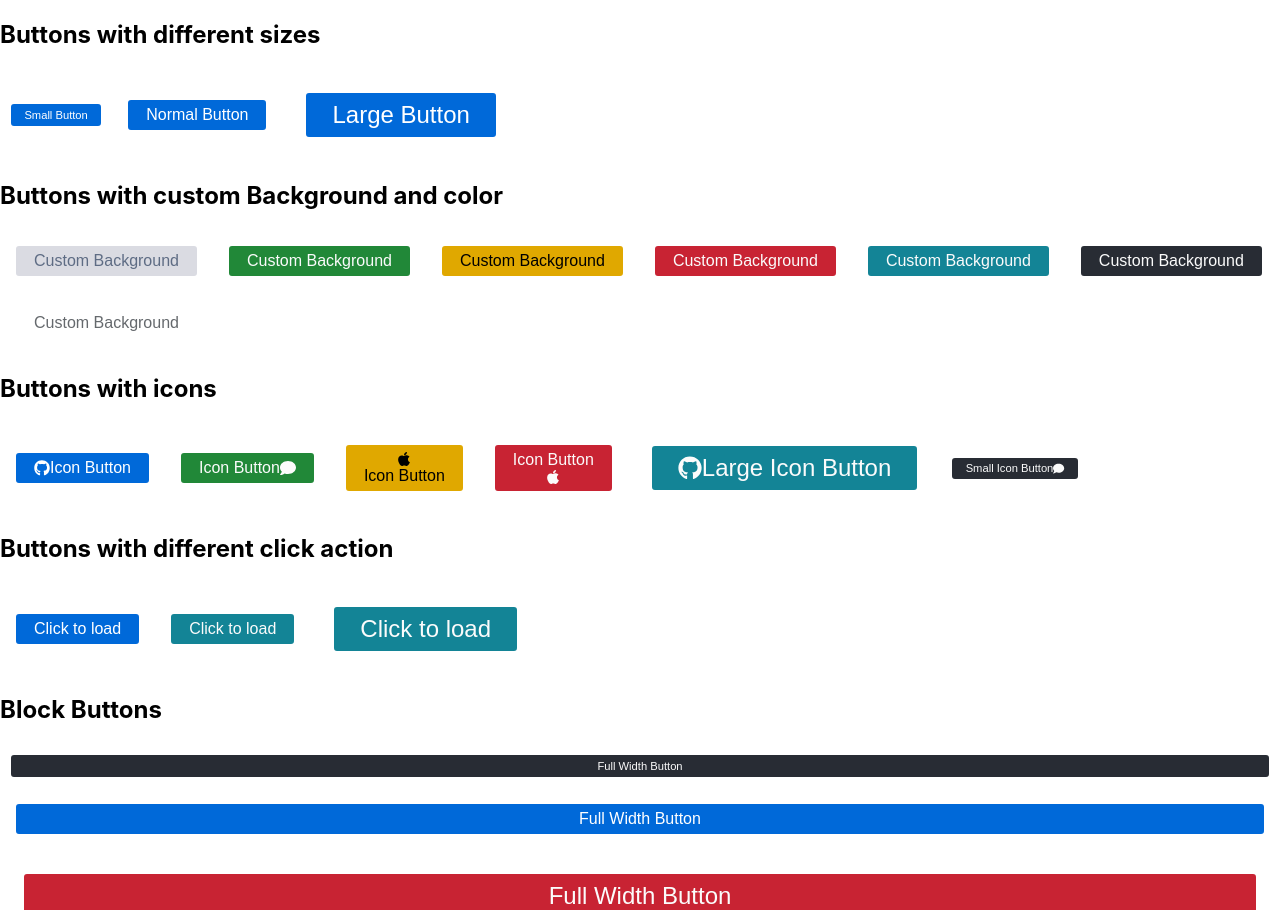
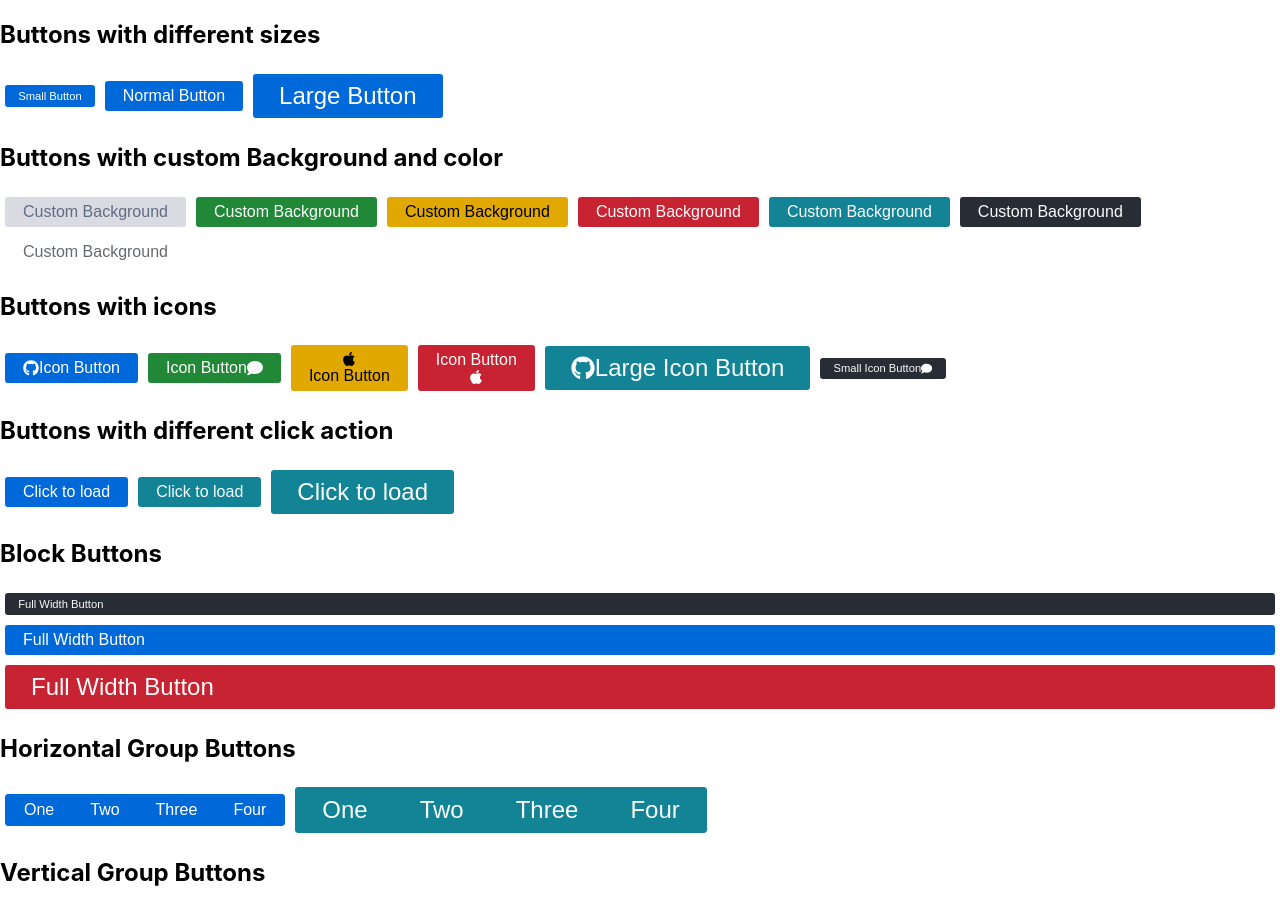
Before and after one commit to reactgeeks/todo, a React (Create React App) app: page /button in a window 1280 px wide. Shown: the top 910 px of the page. Built offline with nearby package versions, Linux system fonts and the light colour scheme.

Commit message:
added group button component

```diff
--- a/src/todo/components/Button.js
+++ b/src/todo/components/Button.js
@@ -5,15 +5,16 @@ import styled from 'styled-components';
 const ButtonContainer = styled.button`
   background: ${props => props.bg ? props.bg : "#0069D9"};
   color: ${props => props.color ? props.color : "white"};
-  font-size: 1em;
-  margin: ${props => props.margin ? props.margin : '1em'};
-  padding: 0.25em 1em;
+  margin: ${props => props.margin ? props.margin : '0'};
+  outline: ${props => props.outline ? props.outline : ''};
   border: 2px solid ${props => props.bg ? props.bg : "#0069D9"};
   border-radius: ${props => props.borderRadius ? props.borderRadius : "3px"};
-  width: ${props => props.block ? '100%' : "fit-content"};
+  width: ${props => props.block ? '100%' : props.width ? props.width : 'fit-content'};
+  padding: 0.25em 1em;
+  font-size: 1em;
   cursor: pointer;
   display: flex;
-  justify-content: center;
+  justify-content: left;
   align-items: center;
 
   &:hover {
@@ -90,23 +91,34 @@ const StyledSpinner = styled.svg`
     }
   `;
 
-const Button = ({ icon, bg, color, children, size, iconPosition, action, block, isLoading, onClick, margin }) => {
+const GroupButtonContainer = styled.div`
+  margin : ${props => props.margin ? props.margin : '3px'};
+  display : flex;
+  flex-direction: ${props => props.vertical ? 'column' : 'row'};
+  align-items: center;
+  border: 1px solid ${props => props.background ? props.background : '#0069D9'};
+  background: ${props => props.background ? props.background : '#0069D9'};
+  border-radius: 3px;
+  width: fit-content;
+`;
+
+const Button = ({ icon, bg, color, children, size, iconPosition, action, block, isLoading, onClick, margin, borderRadius, width, outline }) => {
   const Icon = Fa[icon];
 
   let RenderButtonContainer = (
-    <ButtonContainer className={iconPosition} bg={bg} color={color} block={block} onClick={onClick} margin={margin}>
+    <ButtonContainer className={iconPosition} bg={bg} color={color} block={block} onClick={onClick} margin={margin} borderRadius={borderRadius} width={width} outline={outline}>
       {isLoading ? action === 'text' ? 'Loading...' : <Spinner /> : Icon ? <><Icon />{children}</> : children}
     </ButtonContainer>
   );
   if (size === "lg") {
     RenderButtonContainer = (
-      <LargeButtonContainer className={iconPosition} bg={bg} color={color} block={block} onClick={onClick} margin={margin}>
+      <LargeButtonContainer className={iconPosition} bg={bg} color={color} block={block} onClick={onClick} margin={margin} borderRadius={borderRadius} width={width} outline={outline}>
         {isLoading ? action === 'text' ? 'Loading...' : <Spinner /> : Icon ? <><Icon />{children}</> : children}
       </LargeButtonContainer>
     );
   } else if (size === "sm") {
     RenderButtonContainer = (
-      <SmallButtonContainer className={iconPosition} bg={bg} color={color} block={block} handleClick={onClick} margin={margin}>
+      <SmallButtonContainer className={iconPosition} bg={bg} color={color} block={block} handleClick={onClick} margin={margin} borderRadius={borderRadius} width={width} outline={outline}>
         {isLoading ? action === 'text' ? 'Loading...' : <Spinner /> : Icon ? <><Icon />{children}</> : children}
       </SmallButtonContainer>
     );
@@ -114,4 +126,11 @@ const Button = ({ icon, bg, color, children, size, iconPosition, action, block,
   return (RenderButtonContainer);
 };
 
+export const GroupButton = ({ background, vertical, color, children, in_margin, out_margin, width, outline }) => {
+  const childrenWithProps = React.Children.map(children, child =>
+    React.cloneElement(child, {margin : in_margin, borderRadius: '0', color: color, bg:background, width: width, outline:outline})
+  );
+  return <GroupButtonContainer vertical={vertical} margin = {out_margin} background={background}>{childrenWithProps}</GroupButtonContainer>
+}
+
 export default Button;
--- a/src/todo/demo/ButtonDemo.js
+++ b/src/todo/demo/ButtonDemo.js
@@ -1,5 +1,5 @@
 import React, { useState } from 'react';
-import Button from '../components/Button';
+import Button, {GroupButton} from '../components/Button';
 import styled from 'styled-components';
 
 const Container = styled.div`
@@ -33,40 +33,82 @@ export default () => {
         <React.Fragment>
             <h2>Buttons with different sizes</h2>
             <Container>
-                <Button size="sm" action="text">Small Button</Button>
-                <Button action="text">Normal Button</Button>
-                <Button size="lg" action="text">Large Button</Button>
+                <Button margin="5px" size="sm" action="text">Small Button</Button>
+                <Button margin="5px" action="text">Normal Button</Button>
+                <Button margin="5px" size="lg" action="text">Large Button</Button>
             </Container>
             <h2>Buttons with custom Background and color</h2>
             <Container>
-                <Button bg="#DADBE2" color="#5e6c84" action="text">Custom Background</Button>
-                <Button bg="#218838" color="#FBFBFB" action="text">Custom Background</Button>
-                <Button bg="#E0A800" color="black" action="text">Custom Background</Button>
-                <Button bg="#C82333" color="#FBFBFB" action="text">Custom Background</Button>
-                <Button bg="#138496" color="#FBFBFB" action="text">Custom Background</Button>
-                <Button bg="#282C34" color="#FBFBFB" action="text">Custom Background</Button>
-                <Button bg="white" color="#65696D" action="text">Custom Background</Button>
+                <Button margin="5px" bg="#DADBE2" color="#5e6c84" action="text">Custom Background</Button>
+                <Button margin="5px" bg="#218838" color="#FBFBFB" action="text">Custom Background</Button>
+                <Button margin="5px" bg="#E0A800" color="black" action="text">Custom Background</Button>
+                <Button margin="5px" bg="#C82333" color="#FBFBFB" action="text">Custom Background</Button>
+                <Button margin="5px" bg="#138496" color="#FBFBFB" action="text">Custom Background</Button>
+                <Button margin="5px" bg="#282C34" color="#FBFBFB" action="text">Custom Background</Button>
+                <Button margin="5px" bg="white" color="#65696D" action="text">Custom Background</Button>
             </Container>
             <h2>Buttons with icons</h2>
             <Container>
-                <Button icon="FaGithub" iconPosition="left" action="icon" >Icon Button</Button>
-                <Button icon="FaComment" iconPosition="right" bg="#218838" color="#FBFBFB" action="text">Icon Button</Button>
-                <Button icon="FaApple" iconPosition="top" bg="#E0A800" color="black" action="text">Icon Button</Button>
-                <Button icon="FaApple" iconPosition="bottom" bg="#C82333" color="#FBFBFB" action="text">Icon Button</Button>
-                <Button icon="FaGithub" iconPosition="left" bg="#138496" color="#FBFBFB" action="text" size="lg">Large Icon Button</Button>
-                <Button icon="FaComment" iconPosition="right" bg="#282C34" color="#FBFBFB" action="text" size="sm">Small Icon Button</Button>
+                <Button margin="5px" icon="FaGithub" iconPosition="left" action="icon" >Icon Button</Button>
+                <Button margin="5px" icon="FaComment" iconPosition="right" bg="#218838" color="#FBFBFB" action="text">Icon Button</Button>
+                <Button margin="5px" icon="FaApple" iconPosition="top" bg="#E0A800" color="black" action="text">Icon Button</Button>
+                <Button margin="5px" icon="FaApple" iconPosition="bottom" bg="#C82333" color="#FBFBFB" action="text">Icon Button</Button>
+                <Button margin="5px" icon="FaGithub" iconPosition="left" bg="#138496" color="#FBFBFB" action="text" size="lg">Large Icon Button</Button>
+                <Button margin="5px" icon="FaComment" iconPosition="right" bg="#282C34" color="#FBFBFB" action="text" size="sm">Small Icon Button</Button>
             </Container>
             <h2>Buttons with different click action</h2>
             <Container>
-                <Button action="text" isLoading={isLoading} onClick={handleClick}>Click to load</Button>
-                <Button bg="#138496" color="#FBFBFB" action="icon" isLoading={isLoading2} onClick={handleClick2}>Click to load</Button>
-                <Button bg="#138496" color="#FBFBFB" action="icon" size="lg" isLoading={isLoading3} onClick={handleClick3}>Click to load</Button>
+                <Button margin="5px" action="text" isLoading={isLoading} onClick={handleClick}>Click to load</Button>
+                <Button margin="5px" bg="#138496" color="#FBFBFB" action="icon" isLoading={isLoading2} onClick={handleClick2}>Click to load</Button>
+                <Button margin="5px" bg="#138496" color="#FBFBFB" action="icon" size="lg" isLoading={isLoading3} onClick={handleClick3}>Click to load</Button>
             </Container>
             <h2>Block Buttons</h2>
             <Container>
-                <Button bg="#282C34" color="#FBFBFB" action="text" block={true} size="sm">Full Width Button</Button>
-                <Button action="text" block={true}>Full Width Button</Button>
-                <Button bg="#C82333" color="#FBFBFB" action="text" block={true} size="lg">Full Width Button</Button>
+                <Button margin="5px" bg="#282C34" color="#FBFBFB" action="text" block={true} size="sm">Full Width Button</Button>
+                <Button margin="5px" action="text" block={true}>Full Width Button</Button>
+                <Button margin="5px" bg="#C82333" color="#FBFBFB" action="text" block={true} size="lg">Full Width Button</Button>
+            </Container>
+            <h2>Horizontal Group Buttons</h2>
+            <Container>
+                <GroupButton out_margin="5px">
+                    <Button>One</Button>
+                    <Button>Two</Button>
+                    <Button>Three</Button>
+                    <Button>Four</Button>
+                </GroupButton>
+                <GroupButton out_margin="5px" background="#138496" color="#FBFBFB">
+                    <Button size="lg">One</Button>
+                    <Button size="lg">Two</Button>
+                    <Button size="lg">Three</Button>
+                    <Button size="lg">Four</Button>
+                </GroupButton>
+            </Container>
+            <h2>Vertical Group Buttons</h2>
+            <Container>
+                <GroupButton out_margin="5px" vertical width="100%">
+                    <Button>One</Button>
+                    <Button>Two</Button>
+                    <Button>Three</Button>
+                    <Button>Four</Button>
+                </GroupButton>
+                <GroupButton out_margin="5px" vertical width="100%" background="#C82333" color="#FBFBFB">
+                    <Button>One</Button>
+                    <Button>Two</Button>
+                    <Button>Three</Button>
+                    <Button>Four</Button>
+                </GroupButton>
+                <GroupButton out_margin="5px" vertical width="100%" outline="solid thin black">
+                    <Button>One</Button>
+                    <Button>Two</Button>
+                    <Button>Three</Button>
+                    <Button>Four</Button>
+                </GroupButton>
+                <GroupButton out_margin="5px" vertical width="200px" outline="solid thin black">
+                    <Button>One</Button>
+                    <Button>Two</Button>
+                    <Button>Three</Button>
+                    <Button>Four</Button>
+                </GroupButton>
             </Container>
         </React.Fragment>
     );
```
Also changed, not shown: 1 other file (tests, documents, lock files or other folders).
